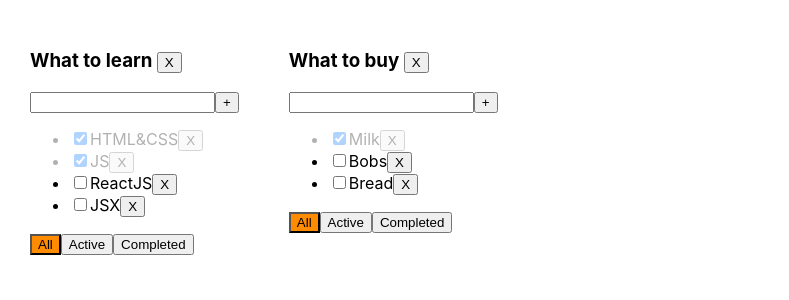
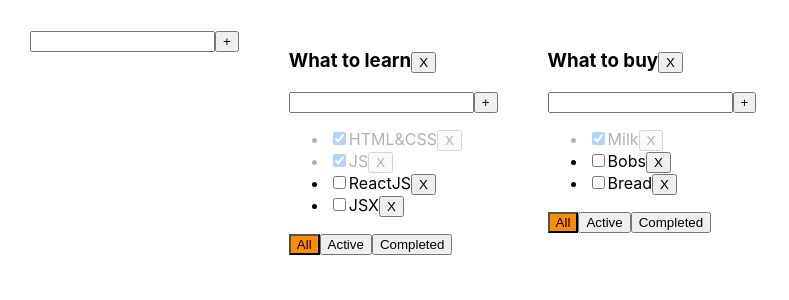
Before and after one commit to KobraMik/todolistAgain, a React (Create React App) app: page / in a window 1280 px wide. Shown: the top 300 px of the page, without its empty margins (0-789 px from the left). Built offline with nearby package versions, Linux system fonts and the light colour scheme.

Commit message:
added lesson 6 begin (can add new todolists)

```diff
--- /dev/null
+++ b/src/AddItemForm.tsx
@@ -0,0 +1,48 @@
+import React, {useState} from "react";
+
+type AddItemFormType = {
+    addItem: (titleInput: string) => void
+}
+
+export function AddItemForm(props: AddItemFormType) {
+    let [titleInput, setTitleInput] = useState('');
+    let [error, setError] = useState<string | null>(null)
+
+    function onChangeHandler(e: React.ChangeEvent<HTMLInputElement>) {
+        setTitleInput(e.currentTarget.value)
+        setError("")
+    }
+
+    function onKeyPressHandler(e: React.KeyboardEvent<HTMLInputElement>) {
+        if (e.key === 'Enter') {
+            addTaskHandler()
+        }
+    }
+
+    function onClickHandler(e: React.MouseEvent<HTMLButtonElement, MouseEvent>) {
+        addTaskHandler()
+    }
+
+    function addTaskHandler() {
+        if (titleInput.trim() !== "") {
+            props.addItem(titleInput)
+            setTitleInput("")
+        } else {
+            setError("This pole is required")
+        }
+    }
+
+    return (
+        <div>
+            <input className={error ? "error" : ""}
+                   value={titleInput}
+                   onChange={onChangeHandler}
+                   onKeyPress={onKeyPressHandler}
+            />
+            <button onClick={onClickHandler}
+            >+
+            </button>
+            {error ? <div className="error-message">{error}</div> : null}
+        </div>
+    )
+}
--- a/src/App.tsx
+++ b/src/App.tsx
@@ -2,6 +2,7 @@ import React, {useState} from 'react';
 import './App.css';
 import {Todolist, TaskType} from './Todolist';
 import {v1} from 'uuid';
+import {AddItemForm} from "./AddItemForm";
 
 export type filterType = "All" | "Active" | "Completed"
 type TodolistsType = { id: string, title: string, filter: filterType }
@@ -33,6 +34,7 @@ function App() {
             {id: v1(), title: "Bread", isDone: false},
         ],
     })
+
 
     function changeCheked(id: string, isDone: boolean, todolistID: string) {
         let todolistTask = tasks[todolistID]
@@ -69,9 +71,15 @@ function App() {
         setTasks({...tasks})
     }
 
+    function addTodolist (title: string) {
+        let todolist:TodolistsType = {id: v1(), title: title, filter: "All"};
+        setTodolists([todolist, ...todolists])
+        setTasks({[todolist.id]:[],...tasks})
+    }
 
     return (
         <div className="App">
+            <AddItemForm addItem={addTodolist}/>
             {todolists.map(tl => {
                 let newTasks = tasks[tl.id];
                 if (tl.filter === 'Active') {
--- a/src/Todolist.tsx
+++ b/src/Todolist.tsx
@@ -1,5 +1,6 @@
-import React, {useState} from 'react';
+import React from 'react';
 import {filterType} from "./App";
+import {AddItemForm} from "./AddItemForm";
 
 export type TaskType = {
     id: string
@@ -13,60 +14,29 @@ type PropsType = {
     tasks: Array<TaskType>
     removeTask: (id: string, todolistID: string) => void
     changeFilter: (value: filterType, todolistID: string) => void
-    addTask: (titleInput: string, todolistID: string) => void
+    addTask: (titleInput: string, id: string) => void
     changeCheked: (id: string, isDone: boolean, todolistID: string) => void
     filter: filterType
     removeTodolist: (id: string) => void
 }
 
 export function Todolist({title, tasks, removeTask, changeFilter, addTask, changeCheked, filter, ...props}: PropsType) {
-    let [error, setError] = useState<string | null>(null)
-
     function filterTask(value: filterType) {
         changeFilter(value, props.id)
     }
-
-    let [titleInput, setTitleInput] = useState('');
-
-    function onChangeHandler(e: React.ChangeEvent<HTMLInputElement>) {
-        setTitleInput(e.currentTarget.value)
-        setError("")
+    function removeTodolist() {
+        props.removeTodolist(props.id)
+    }
+    function addTaskHandler(title: string) {
+        addTask(title, props.id)
     }
 
-    function addTaskHandler() {
-        if (titleInput.trim() !== "") {
-            addTask(titleInput, props.id)
-            setTitleInput("")
-        } else {
-            setError("This pole is required")
-        }
-    }
-
-    function onClickHandler(e: React.MouseEvent<HTMLButtonElement, MouseEvent>) {
-        addTaskHandler()
-    }
-
-    function onKeyPressHandler(e: React.KeyboardEvent<HTMLInputElement>) {
-        if (e.key === 'Enter') {
-            addTaskHandler()
-        }
-    }
-
-    function removeTodolist() {props.removeTodolist(props.id)}
 
     return <div>
-        <h3>{title} <button onClick={removeTodolist}>X</button></h3>
-        <div>
-            <input className={error ? "error" : ""}
-                   value={titleInput}
-                   onChange={onChangeHandler}
-                   onKeyPress={onKeyPressHandler}
-            />
-            <button onClick={onClickHandler}
-            >+
-            </button>
-            {error ? <div className="error-message">{error}</div> : null}
-        </div>
+        <h3>{title}
+            <button onClick={removeTodolist}>X</button>
+        </h3>
+        <AddItemForm addItem={addTaskHandler}/>
         <ul>
             {tasks.map((m) => {
 
@@ -76,8 +46,8 @@ export function Todolist({title, tasks, removeTask, changeFilter, addTask, chang
 
                 return (
                     <li className={m.isDone ? "isDone" : ""}><input type="checkbox"
-                               checked={m.isDone}
-                               onChange={changeChekedHandler}
+                                                                    checked={m.isDone}
+                                                                    onChange={changeChekedHandler}
                     />
                         <span>{m.title}</span>
                         <button onClick={() => {
@@ -89,9 +59,12 @@ export function Todolist({title, tasks, removeTask, changeFilter, addTask, chang
 
         </ul>
         <div>
-            <button className={filter === "All" ? "activeFilter": ""} onClick={() => filterTask("All")}>All</button>
-            <button className={filter === "Active" ? "activeFilter": ""} onClick={() => filterTask("Active")}>Active</button>
-            <button className={filter === "Completed" ? "activeFilter": ""} onClick={() => filterTask("Completed")}>Completed</button>
+            <button className={filter === "All" ? "activeFilter" : ""} onClick={() => filterTask("All")}>All</button>
+            <button className={filter === "Active" ? "activeFilter" : ""} onClick={() => filterTask("Active")}>Active
+            </button>
+            <button className={filter === "Completed" ? "activeFilter" : ""}
+                    onClick={() => filterTask("Completed")}>Completed
+            </button>
         </div>
     </div>
 }
```
